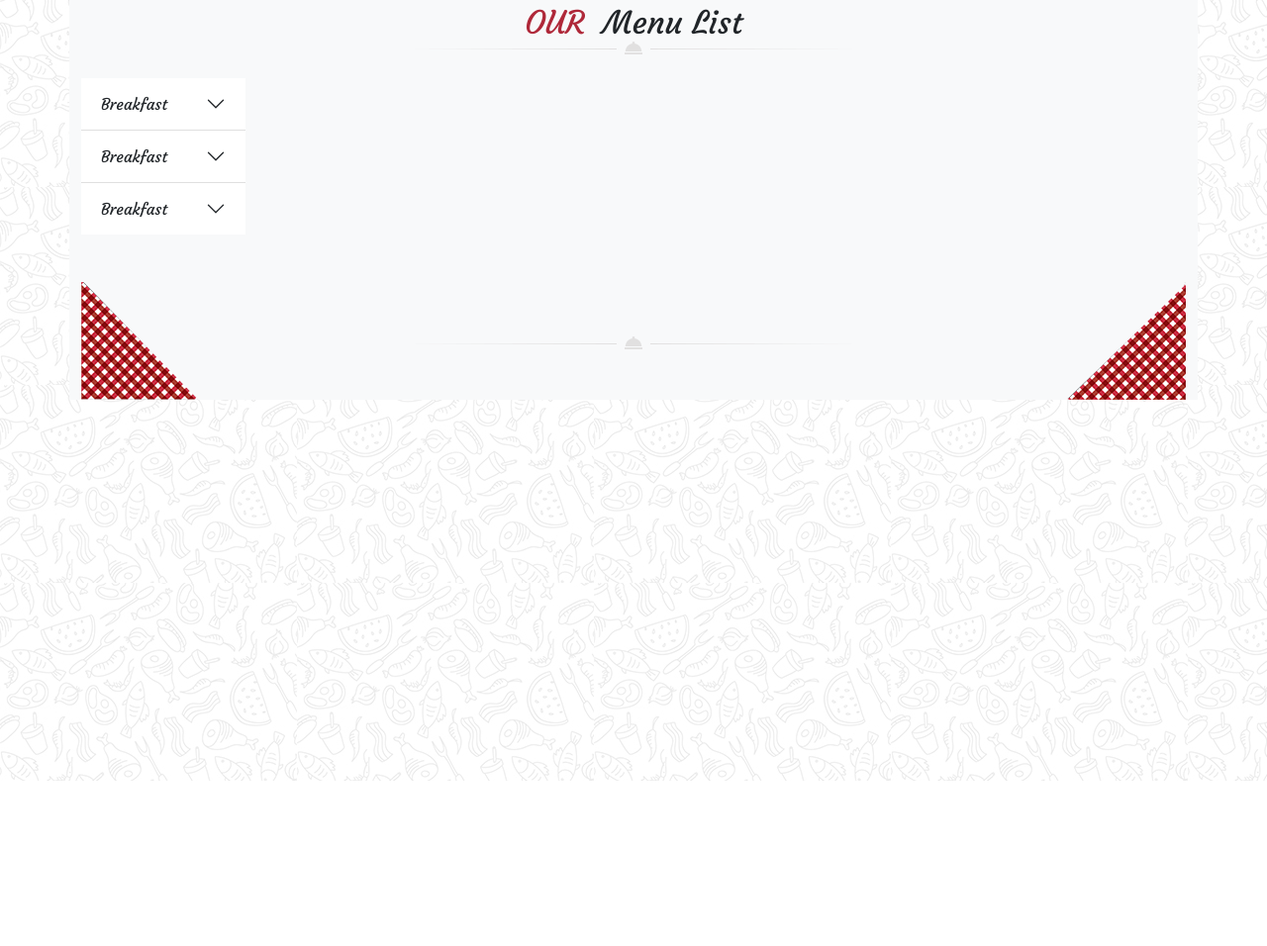
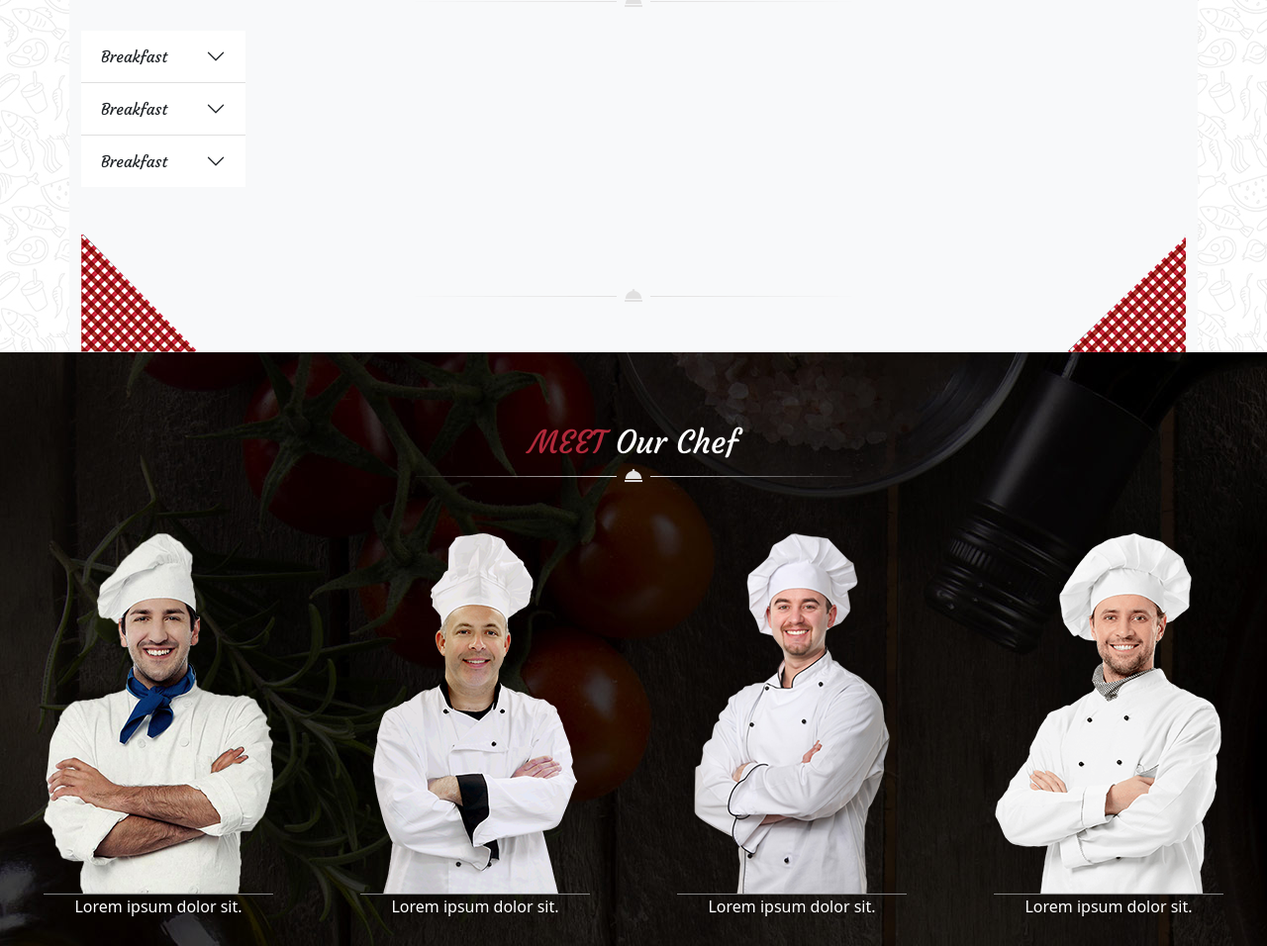
Before and after one commit to louistychon/SASS_git_bootstrap_les_chefs_14, a website: page index.html in a window 1280 px wide. Shown: the part 1059-2015 px from the top of the page at 99% size. Before the commit the page ends 1848 px from the top, so only its background shows below. Drawn offline with nearby package versions, Linux system fonts and the light colour scheme.

Commit message:
meet our chefs section

```diff
--- a/index.html
+++ b/index.html
@@ -115,7 +115,7 @@
     <main>
         <section id="our_story">
             <div class="container bg-light">
-                <div class="colonne_triangles mt-5 d-flex justify-content-between">
+                <div class="colonne_triangles d-flex justify-content-between">
                     <div><img src="public/images/box-left-top.png" alt="" srcset=""></div>
 
                     <div>
@@ -194,32 +194,51 @@
                         <div class="accordion accordion-flush" id="accordionFlushExample">
                             <div class="accordion-item">
                                 <h2 class="accordion-header" id="flush-headingOne">
-                        <button class="accordion-button collapsed" type="button" data-bs-toggle="collapse" data-bs-target="#flush-collapseOne" aria-expanded="false" aria-controls="flush-collapseOne">
+                                    <button class="accordion-button collapsed" type="button" data-bs-toggle="collapse"
+                                        data-bs-target="#flush-collapseOne" aria-expanded="false"
+                                        aria-controls="flush-collapseOne">
                                         Breakfast
                                     </button>
                                 </h2>
-                      <div id="flush-collapseOne" class="accordion-collapse collapse" aria-labelledby="flush-headingOne" data-bs-parent="#accordionFlushExample">
-                        <div class="accordion-body">Placeholder content for this accordion, which is intended to demonstrate the <code>.accordion-flush</code> class. This is the first item's accordion body.</div>
+                                <div id="flush-collapseOne" class="accordion-collapse collapse"
+                                    aria-labelledby="flush-headingOne" data-bs-parent="#accordionFlushExample">
+                                    <div class="accordion-body">Placeholder content for this accordion, which is
+                                        intended to demonstrate the <code>.accordion-flush</code> class. This is the
+                                        first item's accordion body.</div>
                                 </div>
                             </div>
                             <div class="accordion-item">
                                 <h2 class="accordion-header" id="flush-headingTwo">
-                        <button class="accordion-button collapsed" type="button" data-bs-toggle="collapse" data-bs-target="#flush-collapseTwo" aria-expanded="false" aria-controls="flush-collapseTwo">
+                                    <button class="accordion-button collapsed" type="button" data-bs-toggle="collapse"
+                                        data-bs-target="#flush-collapseTwo" aria-expanded="false"
+                                        aria-controls="flush-collapseTwo">
                                         Breakfast
                                     </button>
                                 </h2>
-                      <div id="flush-collapseTwo" class="accordion-collapse collapse" aria-labelledby="flush-headingTwo" data-bs-parent="#accordionFlushExample">
-                        <div class="accordion-body">Placeholder content for this accordion, which is intended to demonstrate the <code>.accordion-flush</code> class. This is the second item's accordion body. Let's imagine this being filled with some actual content.</div>
+                                <div id="flush-collapseTwo" class="accordion-collapse collapse"
+                                    aria-labelledby="flush-headingTwo" data-bs-parent="#accordionFlushExample">
+                                    <div class="accordion-body">Placeholder content for this accordion, which is
+                                        intended to demonstrate the <code>.accordion-flush</code> class. This is the
+                                        second item's accordion body. Let's imagine this being filled with some actual
+                                        content.</div>
                                 </div>
                             </div>
                             <div class="accordion-item">
                                 <h2 class="accordion-header" id="flush-headingThree">
-                        <button class="accordion-button collapsed" type="button" data-bs-toggle="collapse" data-bs-target="#flush-collapseThree" aria-expanded="false" aria-controls="flush-collapseThree">
+                                    <button class="accordion-button collapsed" type="button" data-bs-toggle="collapse"
+                                        data-bs-target="#flush-collapseThree" aria-expanded="false"
+                                        aria-controls="flush-collapseThree">
                                         Breakfast
                                     </button>
                                 </h2>
-                      <div id="flush-collapseThree" class="accordion-collapse collapse" aria-labelledby="flush-headingThree" data-bs-parent="#accordionFlushExample">
-                        <div class="accordion-body">Placeholder content for this accordion, which is intended to demonstrate the <code>.accordion-flush</code> class. This is the third item's accordion body. Nothing more exciting happening here in terms of content, but just filling up the space to make it look, at least at first glance, a bit more representative of how this would look in a real-world application.</div>
+                                <div id="flush-collapseThree" class="accordion-collapse collapse"
+                                    aria-labelledby="flush-headingThree" data-bs-parent="#accordionFlushExample">
+                                    <div class="accordion-body">Placeholder content for this accordion, which is
+                                        intended to demonstrate the <code>.accordion-flush</code> class. This is the
+                                        third item's accordion body. Nothing more exciting happening here in terms of
+                                        content, but just filling up the space to make it look, at least at first
+                                        glance, a bit more representative of how this would look in a real-world
+                                        application.</div>
                                 </div>
                             </div>
                         </div>
@@ -235,7 +254,31 @@
             </div>
 
         </section>
-        <section id="meet_our_chef">
+        <section id="meet_our_chef" class="">
+            <div class="text-center pt-5">
+                <h2 class="our_title d-block m-auto mt-4 text-center text-white"><span
+                        class="our_title_red_span">Meet</span>
+                    Our Chef</h2>
+                <div class="align-self-center mb-5"><img src="public/images/decoration_line.png" alt="" srcset=""></div>
+                <div class="chefs d-flex justify-content-around">
+                    <div class="chef">
+                        <img src="/public/images/chef1.png" alt="">
+                        <p> Lorem ipsum dolor sit.</p>
+                    </div>
+                    <div class="chef">
+                        <img src="/public/images/chef2.png" alt="">
+                        <p> Lorem ipsum dolor sit.</p>
+                    </div>
+                    <div class="chef">
+                        <img src="/public/images/chef3.png" alt="">
+                        <p> Lorem ipsum dolor sit.</p>
+                    </div>
+                    <div class="chef">
+                        <img src="/public/images/chef4.png" alt="">
+                        <p> Lorem ipsum dolor sit.</p>
+                    </div>
+                </div>
+            </div>
         </section>
         <section id="book_your_table">
         </section>
--- /dev/null
+++ b/src/sass/modules/_meet_our_chef.sass
@@ -0,0 +1,8 @@
+#meet_our_chef
+    background-image: url('../images/team_background.jpg')
+    height:600px
+    width: 100%
+    .chefs img
+        border-bottom: 1px solid grey
+    .chef
+        color: white
--- a/src/sass/modules/_our_story.sass
+++ b/src/sass/modules/_our_story.sass
@@ -1,6 +1,6 @@
 #our_story
     background-image: url("../images/main_bg.jpg")
-    height: 1000px
+    height: auto
     width: 100%
     background-repeat: repeat
     i
--- a/src/sass/modules/_style.sass
+++ b/src/sass/modules/_style.sass
@@ -1,6 +1,8 @@
 @import ./_header
 
 @import ./_our_story
+
+@import ./_meet_our_chef
 
 @import ./_footer
 
```
Also changed, not shown: public/css/app.css, 1 other file. Lines whose indentation alone changed are shown as unchanged.
